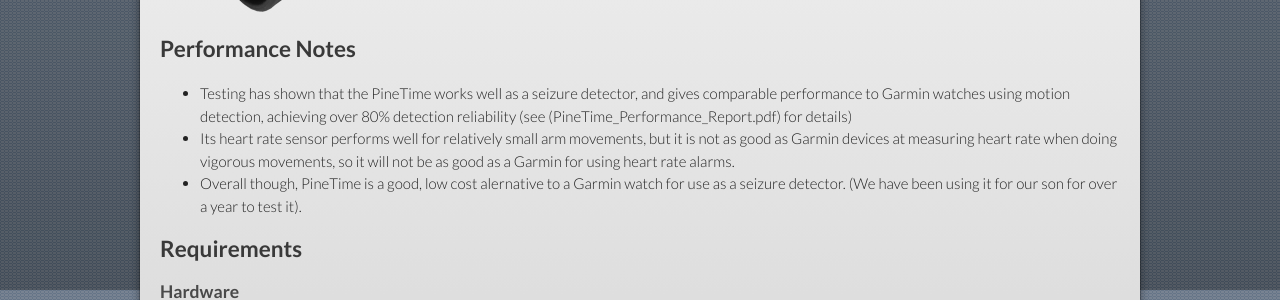
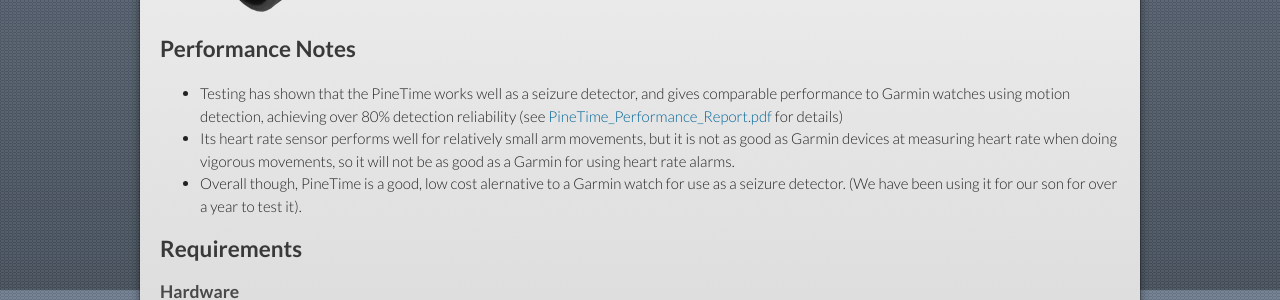
Before and after one commit to OpenSeizureDetector/openseizuredetector.github.io, a Jekyll site: the page built from pages-user/pine-time-installation.md, in a window 1280 px wide and 900 px high, scrolled down 434 px. Shown: the part 176-476 px from the top of the window. Built offline with Jekyll 4.4.1, drawn with Linux system fonts in a browser that asks for light colours; part of the change alters nothing that is shown.

Commit message:
corrected link

```diff
--- a/pages-user/pine-time-installation.md
+++ b/pages-user/pine-time-installation.md
@@ -14,7 +14,7 @@ This page describes how to set up a new PineTime watch for use with [OpenSeizure
 
 
 ## Performance Notes
-  * Testing has shown that the PineTime works well as a seizure detector, and gives comparable performance to Garmin watches using motion detection, achieving over 80% detection reliability (see (PineTime_Performance_Report.pdf) for details)
+  * Testing has shown that the PineTime works well as a seizure detector, and gives comparable performance to Garmin watches using motion detection, achieving over 80% detection reliability (see [PineTime_Performance_Report.pdf](PineTime_Performance_Report.pdf) for details)
   * Its heart rate sensor performs well for relatively small arm movements, but it is not as good as Garmin devices at measuring heart rate when doing vigorous movements, so it will not be as good as a Garmin for using heart rate alarms.
   * Overall though, PineTime is a good, low cost alernative to a Garmin watch for use as a seizure detector.  (We have been using it for our son for over a year to test it).
 
```
